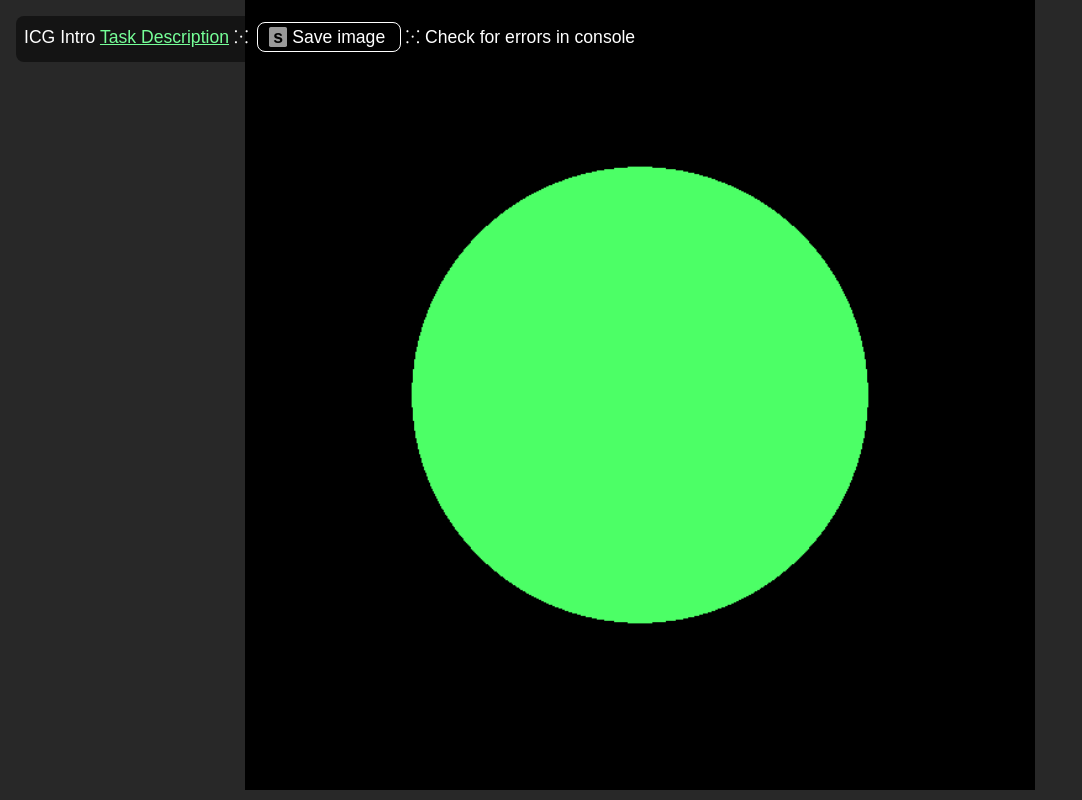
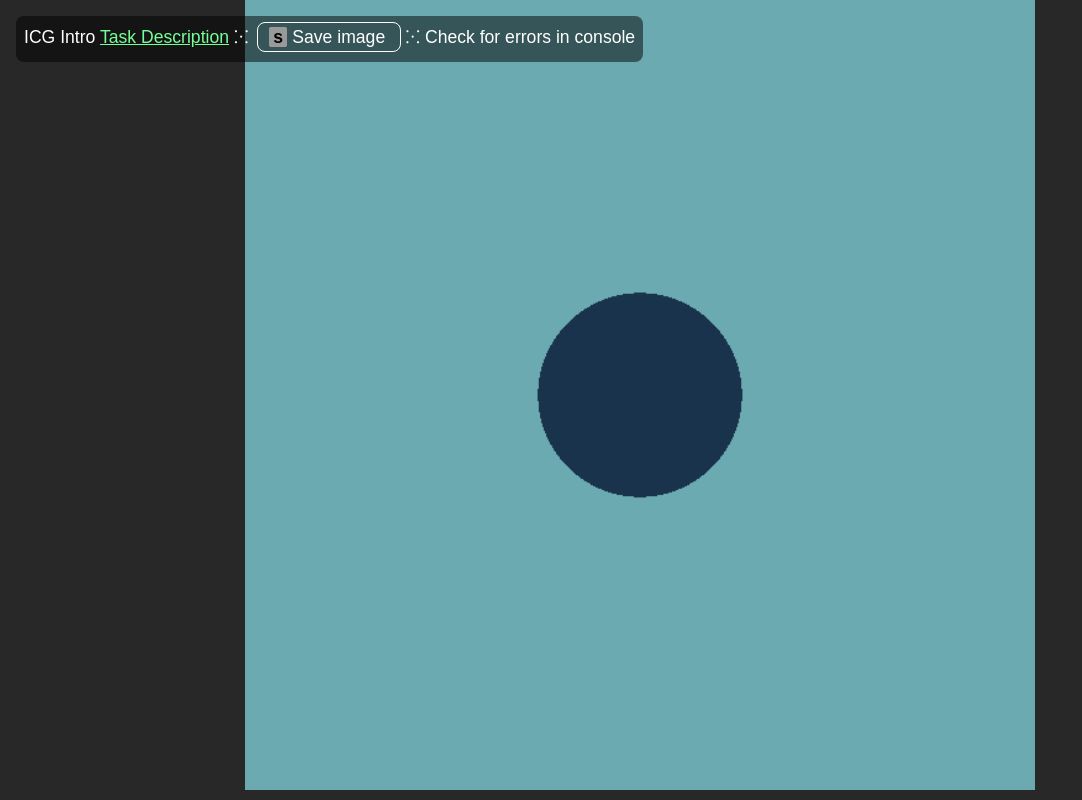
Before and after one commit to D0V4HKIIN/cs-341-computer-graphics, a plain HTML site: page index.html in a window 1280 px wide. Shown: the whole page, without its empty margins (0-1082 px from the left). Drawn offline with Linux system fonts and the light colour scheme.

Commit message:
exercise session

```diff
--- a/src/raytracer_pipeline.js
+++ b/src/raytracer_pipeline.js
@@ -17,13 +17,14 @@ const SCENES = [{
 	name: "basic-sphere",
 	materials: [
 		{name: 'green', color: [0.3, 1., 0.4], ambient: 1., diffuse: 0., specular: 0., shininess: 0., mirror: 0.},
+		{name: 'custom', color: [0.1, 0.2, 0.3], ambient: 1., diffuse: 0., specular: 0., shininess: 0., mirror: 0.},
 	],
 	lights: [
 		{position: [3., 0, -0.5], color: [1.0, 0.4, 0.2]},
 		{position: [-3., -0.8, 3], color: [0.2, 0.4, 0.9]},
 	],
 	spheres: [
-		{center: [0.0, 0.0, 2.0], radius: 1., material: 'green'},
+		{center: [0.0, 0.0, 2.0], radius: 0.5, material: 'custom'},
 	],
 	planes: [],
 	cylinders: [],
--- a/src/tracer.frag.glsl
+++ b/src/tracer.frag.glsl
@@ -196,12 +196,12 @@ void main() {
 
 	} else {
 		// #TODO IN0.1: Set your background color here
-		pix_color = vec3(0., 0., 0.);
+		pix_color = vec3(0.420, 0.666, 0.69);
 	}
 
 	gl_FragColor = vec4(pix_color, 1.);
 
-	// vec3 my_color = 2*vec3(0.5, 0, 0);
+	// vec3 my_color = 2.*vec3(0.5, 0, 0);
 	// vec3 my_color = vec3(ray_direction.x, ray_direction.y. 0);
 	// gl_FragColor = vec4(my_color, 1.);
 }
```
Also changed, not shown: index_mesh.html (+3 -3 lines), monkey_skull.obj (added), 1 other file.
